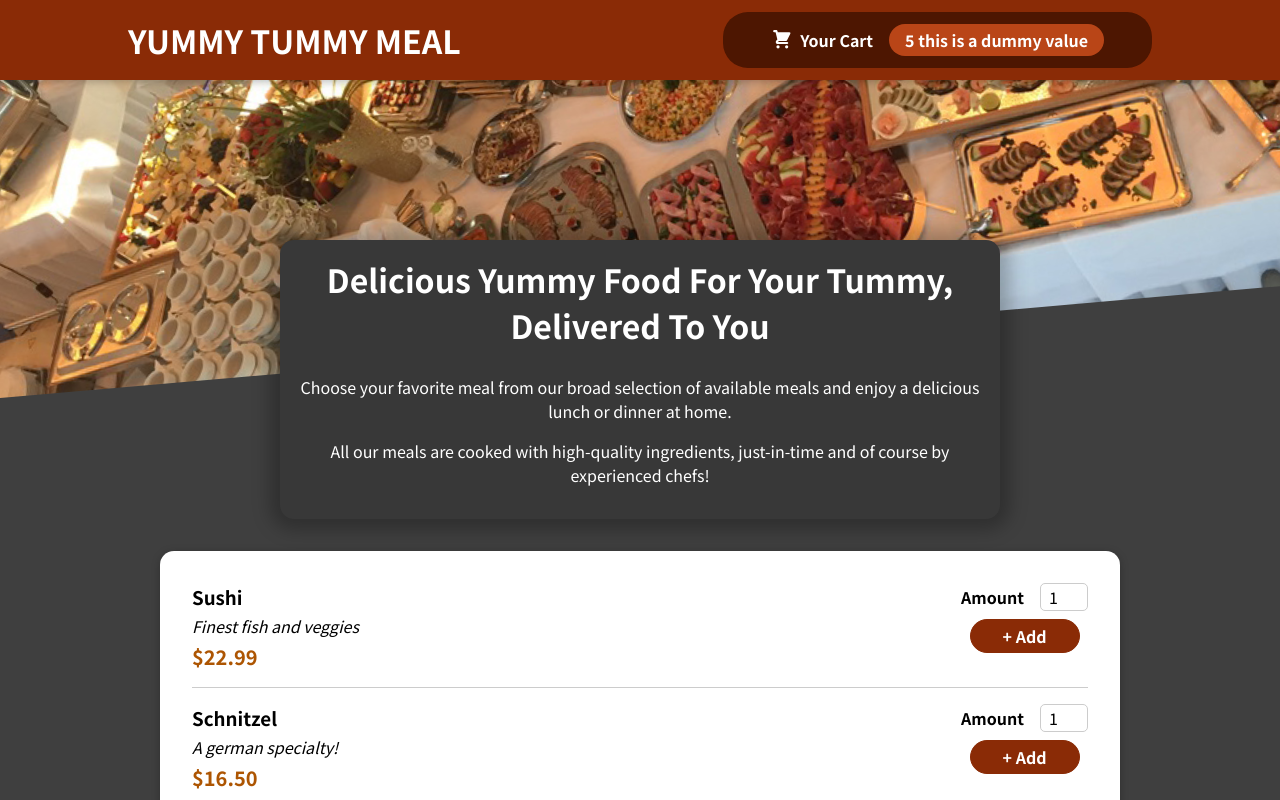
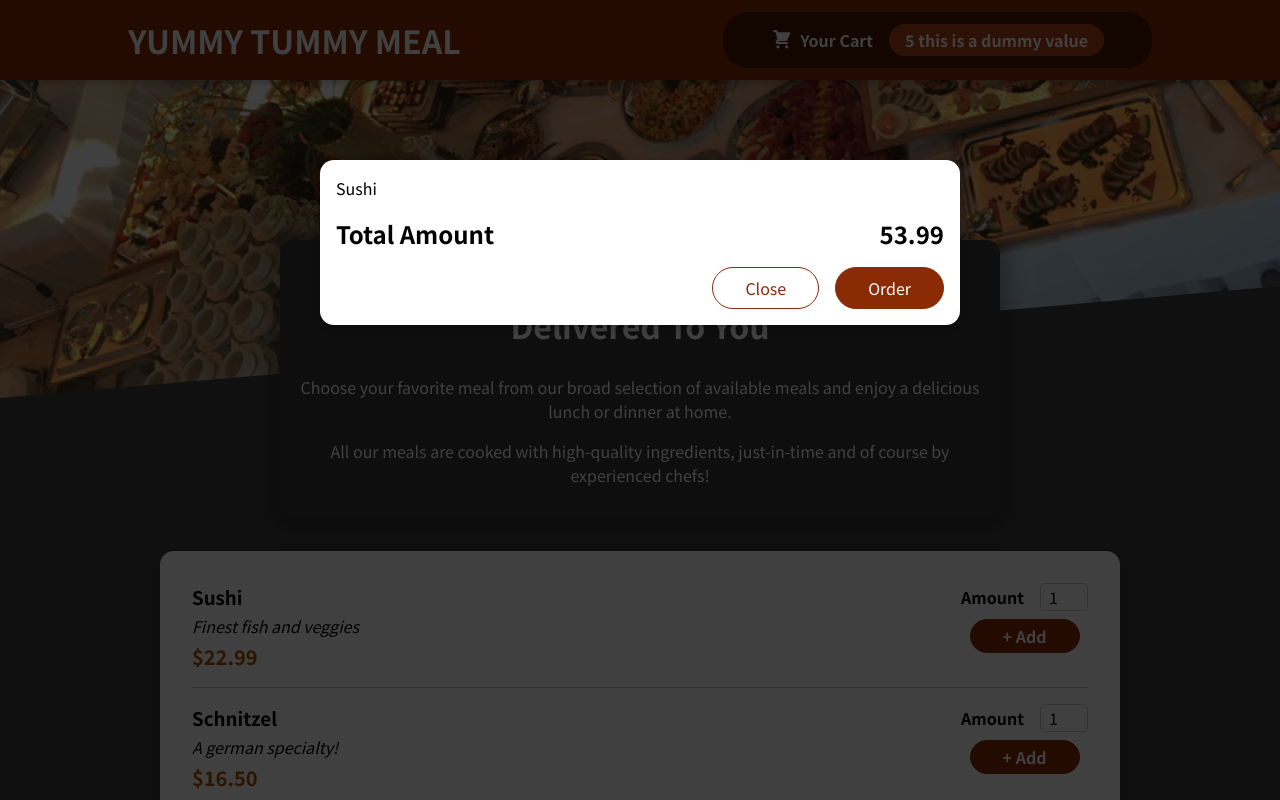
Before and after one commit to Pannu786/react-learning-restaurant-app, a React (Create React App) app: page / in a window 1280 px wide. Shown: the top 800 px of the page. Built offline with nearby package versions, Linux system fonts and the light colour scheme.

Commit message:
Modal with portal set

```diff
--- a/public/index.html
+++ b/public/index.html
@@ -28,6 +28,8 @@
   </head>
   <body>
     <noscript>You need to enable JavaScript to run this app.</noscript>
+
+    <div id="overlays"></div>
     <div id="root"></div>
     <!--
       This HTML file is a template.
--- a/src/App.js
+++ b/src/App.js
@@ -1,9 +1,11 @@
+import Cart from './components/Cart/Cart';
 import Header from './components/Layout/Header';
 import Meals from './components/Meals/Meals';
 
 function App() {
   return (
     <>
+      <Cart />
       <Header />
       <main>
         <Meals />
--- a/src/components/Cart/Cart.js
+++ b/src/components/Cart/Cart.js
@@ -1,8 +1,9 @@
+import Modal from '../UI/Modal';
 import styles from './Cart.module.css';
 
 const Cart = (props) => {
   const cartItems = (
-    <ul className={styles['cart-item']}>
+    <ul className={styles['cart-items']}>
       {[{ id: 'c1', name: 'Sushi', amount: 2, price: 12.99 }].map((item) => (
         <li>{item.name}</li>
       ))}
@@ -10,7 +11,7 @@
   );
 
   return (
-    <div>
+    <Modal>
       {cartItems}
       <div className={styles.total}>
         <span>Total Amount</span>
@@ -20,7 +21,7 @@
         <button className={styles['button--alt']}>Close</button>
         <button className={styles.button}>Order</button>
       </div>
-    </div>
+    </Modal>
   );
 };
 
--- /dev/null
+++ b/src/components/UI/Modal.js
@@ -0,0 +1,30 @@
+import styles from './Modal.module.css';
+import ReactDOM from 'react-dom';
+
+const Backdrop = (props) => {
+  return <div className={styles.backdrop}></div>;
+};
+
+const ModalOverlay = (props) => {
+  return (
+    <div className={styles.modal}>
+      <div className={styles.content}>{props.children}</div>
+    </div>
+  );
+};
+
+const portals = document.getElementById('overlays');
+
+const Modal = (props) => {
+  return (
+    <>
+      {ReactDOM.createPortal(<Backdrop />, portals)}
+      {ReactDOM.createPortal(
+        <ModalOverlay>{props.children}</ModalOverlay>,
+        portals
+      )}
+    </>
+  );
+};
+
+export default Modal;
--- /dev/null
+++ b/src/components/UI/Modal.module.css
@@ -0,0 +1,40 @@
+.backdrop {
+  position: fixed;
+  top: 0;
+  left: 0;
+  width: 100%;
+  height: 100vh;
+  z-index: 20;
+  background-color: rgba(0, 0, 0, 0.75);
+}
+
+.modal {
+  position: fixed;
+  top: 20vh;
+  left: 5%;
+  width: 90%;
+  background-color: white;
+  padding: 1rem;
+  border-radius: 14px;
+  box-shadow: 0 2px 8px rgba(0, 0, 0, 0.25);
+  z-index: 30;
+  animation: slide-down 300ms ease-out forwards;
+}
+
+@media (min-width: 768px) {
+  .modal {
+    width: 40rem;
+    left: calc(50% - 20rem);
+  }
+}
+
+@keyframes slide-down {
+  from {
+    opacity: 0;
+    transform: translateY(-3rem);
+  }
+  to {
+    opacity: 1;
+    transform: translateY(0);
+  }
+}
```
Also changed, not shown: 1 other file (tests, documents, lock files or other folders).
